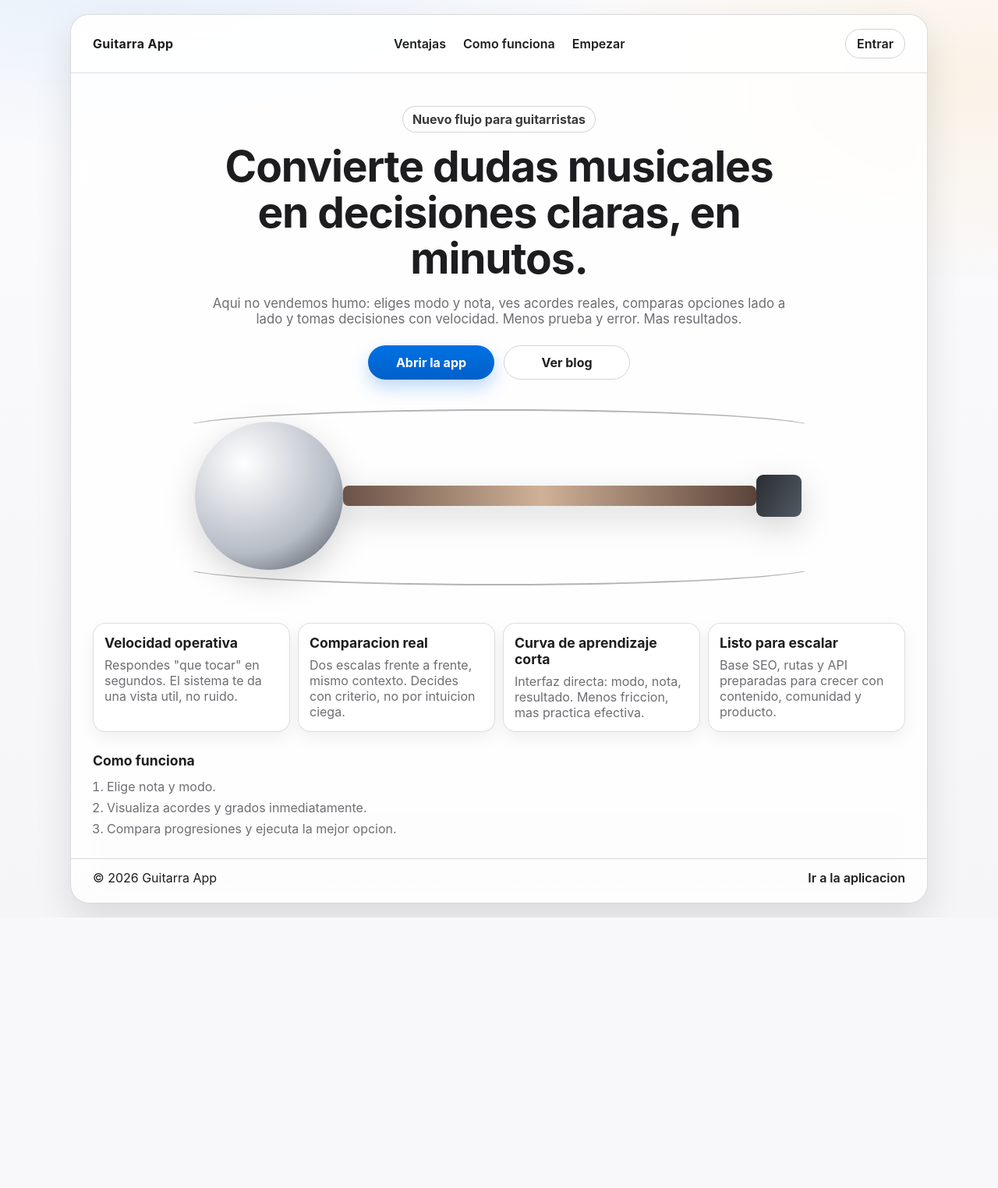
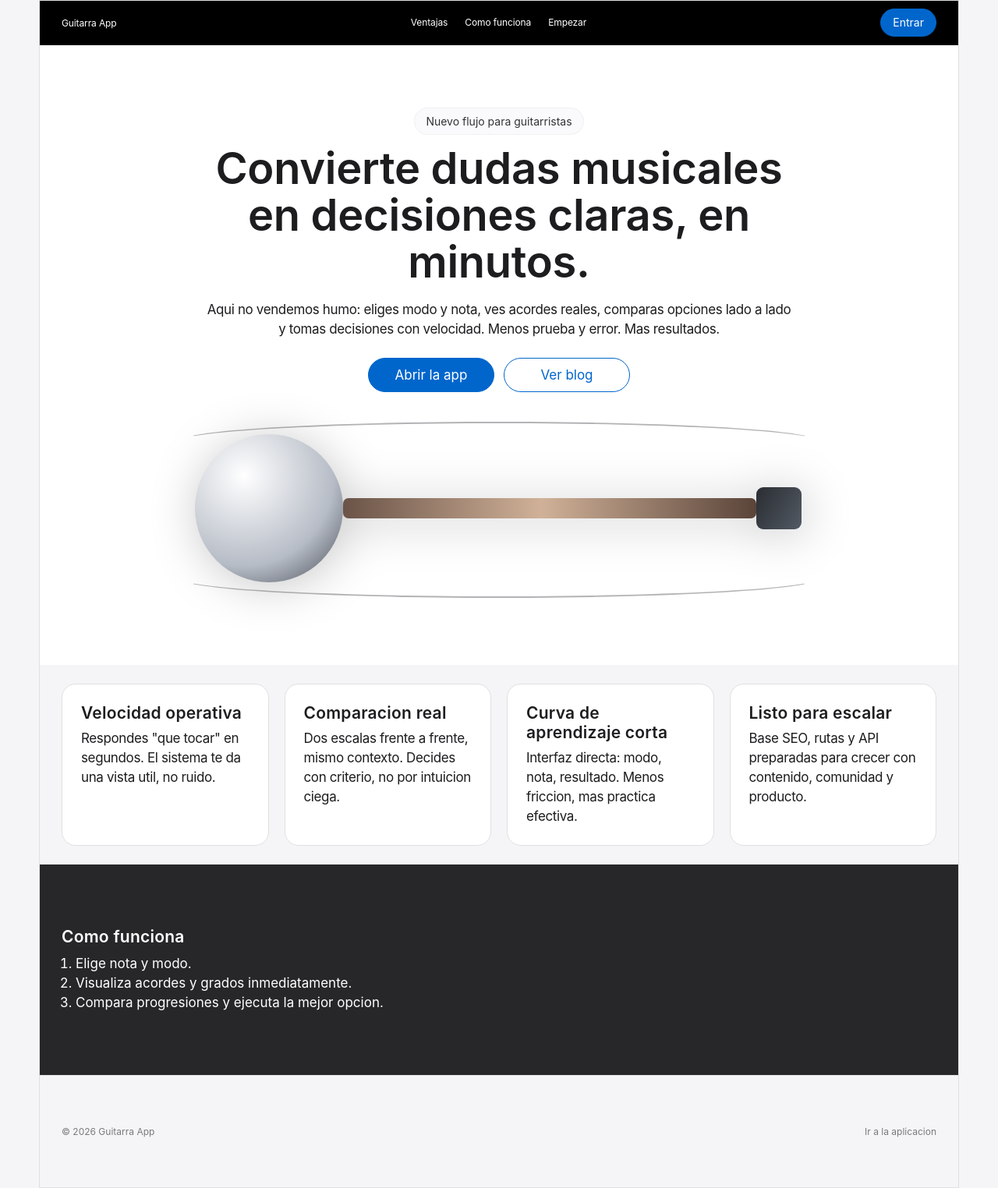
Before and after one commit to samuelcastillogt/chordsApi, a Flask app: page / in a window 1280 px wide. Shown: the whole page at 78% size. Before the commit the page ends 1177 px from the top, so only its background shows below. Run offline with Flask 3, Linux system fonts and the light colour scheme.

Commit message:
rediseño usando design,md

```diff
--- a/static/landing.css
+++ b/static/landing.css
@@ -1,12 +1,15 @@
 :root {
   --lp-bg-1: #f5f5f7;
-  --lp-bg-2: #fbfbfd;
+  --lp-bg-2: #ffffff;
   --lp-ink: #1d1d1f;
-  --lp-muted: #6e6e73;
-  --lp-card: rgba(255, 255, 255, 0.76);
-  --lp-accent: #0071e3;
-  --lp-accent-2: #0060c9;
-  --lp-line: #d2d2d7;
+  --lp-muted: #333333;
+  --lp-card: #ffffff;
+  --lp-accent: #0066cc;
+  --lp-accent-focus: #0071e3;
+  --lp-accent-dark: #2997ff;
+  --lp-line: #e0e0e0;
+  --lp-soft-line: #f0f0f0;
+  --lp-dark-tile: #272729;
 }
 
 * {
@@ -17,21 +20,16 @@ body.lp-body {
   margin: 0;
   color: var(--lp-ink);
   font-family: "SF Pro Text", "SF Pro Display", "Helvetica Neue", Helvetica, Arial, sans-serif;
-  background:
-    radial-gradient(1200px 560px at 12% -10%, rgba(0, 113, 227, 0.1) 0%, rgba(0, 113, 227, 0) 58%),
-    radial-gradient(1000px 520px at 96% 8%, rgba(255, 159, 10, 0.09) 0%, rgba(255, 159, 10, 0) 54%),
-    linear-gradient(180deg, var(--lp-bg-2), var(--lp-bg-1));
+  background: var(--lp-bg-1);
   min-height: 100vh;
 }
 
 .lp-shell {
-  width: min(1100px, calc(100% - 32px));
-  margin: 18px auto;
-  border-radius: 24px;
-  background: rgba(255, 255, 255, 0.82);
-  border: 1px solid rgba(210, 210, 215, 0.84);
-  box-shadow: 0 22px 48px rgba(0, 0, 0, 0.11);
-  backdrop-filter: blur(16px) saturate(1.15);
+  width: min(1180px, calc(100% - 24px));
+  margin: 0 auto;
+  border-radius: 0;
+  background: var(--lp-bg-2);
+  border: 1px solid var(--lp-line);
   overflow: hidden;
 }
 
@@ -40,14 +38,17 @@ body.lp-body {
   align-items: center;
   justify-content: space-between;
   gap: 12px;
-  padding: 18px 28px;
-  background: rgba(255, 255, 255, 0.55);
-  border-bottom: 1px solid rgba(210, 210, 215, 0.7);
+  min-height: 44px;
+  padding: 10px 28px;
+  background: #000000;
+  border-bottom: 1px solid #000000;
 }
 
 .lp-brand {
-  font-weight: 700;
-  letter-spacing: 0.02em;
+  font-size: 12px;
+  font-weight: 400;
+  color: #ffffff;
+  letter-spacing: -0.12px;
 }
 
 .lp-nav {
@@ -58,20 +59,30 @@ body.lp-body {
 .lp-nav a,
 .lp-login,
 .lp-footer a {
-  color: var(--lp-ink);
+  color: inherit;
   text-decoration: none;
-  font-weight: 600;
+  font-weight: 400;
+}
+
+.lp-nav {
+  color: #ffffff;
+  font-size: 12px;
+  line-height: 1;
+  letter-spacing: -0.12px;
 }
 
 .lp-login {
-  border: 1px solid var(--lp-line);
+  border: 1px solid var(--lp-accent);
   border-radius: 999px;
-  padding: 8px 14px;
-  background: rgba(255, 255, 255, 0.92);
+  padding: 8px 15px;
+  font-size: 14px;
+  line-height: 1.29;
+  color: #ffffff;
+  background: var(--lp-accent);
 }
 
 .lp-hero {
-  padding: 42px 28px 22px;
+  padding: 80px 28px;
   text-align: center;
 }
 
@@ -79,26 +90,31 @@ body.lp-body {
   margin: 0 auto 14px;
   display: inline-block;
   border-radius: 999px;
-  padding: 6px 12px;
-  color: #3a3a3c;
-  font-weight: 700;
-  border: 1px solid rgba(210, 210, 215, 0.95);
-  background: rgba(255, 255, 255, 0.84);
+  padding: 8px 14px;
+  color: var(--lp-muted);
+  font-size: 14px;
+  font-weight: 400;
+  border: 1px solid var(--lp-soft-line);
+  background: #fafafc;
 }
 
 .lp-hero h1 {
   margin: 0 auto;
   max-width: 760px;
-  font-size: clamp(2rem, 4.3vw, 4rem);
+  font-size: clamp(34px, 4.8vw, 56px);
+  font-weight: 600;
   line-height: 1.07;
-  letter-spacing: -0.02em;
+  letter-spacing: -0.28px;
 }
 
 .lp-subtitle {
   margin: 18px auto 0;
   max-width: 760px;
-  color: var(--lp-muted);
-  font-size: 1.05rem;
+  color: var(--lp-ink);
+  font-size: 17px;
+  font-weight: 400;
+  line-height: 1.47;
+  letter-spacing: -0.374px;
 }
 
 .lp-cta-row {
@@ -114,22 +130,23 @@ body.lp-body {
   align-items: center;
   justify-content: center;
   min-width: 162px;
-  padding: 11px 16px;
+  padding: 11px 22px;
   border-radius: 999px;
   text-decoration: none;
-  font-weight: 700;
+  font-size: 17px;
+  font-weight: 400;
 }
 
 .lp-btn-primary {
-  color: white;
-  background: linear-gradient(180deg, var(--lp-accent), var(--lp-accent-2));
-  box-shadow: 0 10px 22px rgba(0, 113, 227, 0.26);
+  color: #ffffff;
+  background: var(--lp-accent);
+  border: 1px solid var(--lp-accent);
 }
 
 .lp-btn-ghost {
-  color: var(--lp-ink);
-  border: 1px solid var(--lp-line);
-  background: rgba(255, 255, 255, 0.88);
+  color: var(--lp-accent);
+  border: 1px solid var(--lp-accent);
+  background: #ffffff;
 }
 
 .lp-guitar-stage {
@@ -145,7 +162,7 @@ body.lp-body {
   grid-template-columns: 190px 1fr 60px;
   align-items: center;
   gap: 0;
-  filter: drop-shadow(0 14px 20px rgba(0, 0, 0, 0.16));
+  filter: drop-shadow(3px 5px 30px rgba(0, 0, 0, 0.22));
 }
 
 .lp-guitar-body {
@@ -189,47 +206,65 @@ body.lp-body {
 }
 
 .lp-benefits {
-  padding: 20px 28px 14px;
+  padding: 24px 28px;
   display: grid;
   grid-template-columns: repeat(4, minmax(0, 1fr));
-  gap: 10px;
+  gap: 20px;
+  background: var(--lp-bg-1);
 }
 
 .lp-benefits article {
-  border-radius: 16px;
-  padding: 14px;
+  border-radius: 18px;
+  padding: 24px;
   background: var(--lp-card);
-  border: 1px solid rgba(210, 210, 215, 0.72);
-  box-shadow: 0 8px 22px rgba(0, 0, 0, 0.06);
+  border: 1px solid var(--lp-line);
 }
 
 .lp-benefits h2,
 .lp-how h2 {
   margin: 0;
-  font-size: 1.1rem;
+  font-size: 21px;
+  font-weight: 600;
+  line-height: 1.19;
+  letter-spacing: 0.231px;
 }
 
 .lp-benefits p {
   margin: 8px 0 0;
-  color: var(--lp-muted);
+  color: var(--lp-ink);
+  font-size: 17px;
+  line-height: 1.47;
+  letter-spacing: -0.374px;
 }
 
 .lp-how {
-  padding: 12px 28px 24px;
+  padding: 80px 28px;
+  background: var(--lp-dark-tile);
+  color: #ffffff;
 }
 
 .lp-how ol {
   margin: 10px 0 0;
   padding-left: 18px;
-  color: var(--lp-muted);
-  line-height: 1.7;
+  color: #ffffff;
+  font-size: 17px;
+  line-height: 1.47;
 }
 
 .lp-footer {
-  padding: 14px 28px 22px;
+  padding: 64px 28px;
   display: flex;
   justify-content: space-between;
-  border-top: 1px solid rgba(210, 210, 215, 0.82);
+  border-top: 1px solid var(--lp-line);
+  background: var(--lp-bg-1);
+  color: #7a7a7a;
+  font-size: 12px;
+}
+
+.lp-btn:focus-visible,
+.lp-login:focus-visible {
+  outline: 2px solid var(--lp-accent-focus);
+  outline-offset: 2px;
 }
 
 @media (max-width: 900px) {
```
Also changed, not shown: static/app/index.html (+2 -24 lines), static/app/assets/index-C7hG6s4O.js, static/app/assets/index-CW9FLhtx.css (added), static/app/assets/index-_lFH6GR9.css (deleted).
